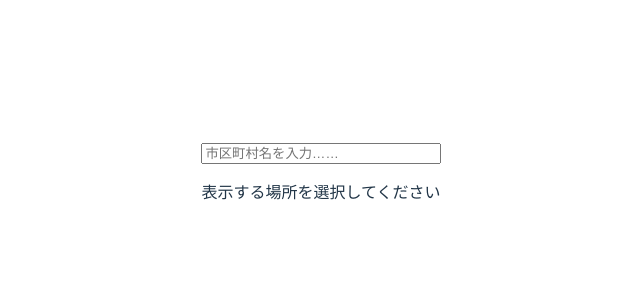
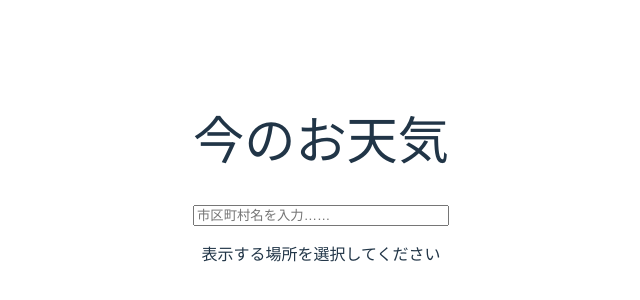
Before and after one commit to mimimiRoni/FeelingWeather, a React (Vite) app: page / in a window 1280 px wide. Shown: the part 220-520 px from the top of the page, without its empty margins (319-959 px from the left). Built offline with nearby package versions, Linux system fonts and the light colour scheme.

Commit message:
[update] タイトル追加

```diff
--- a/src/App.tsx
+++ b/src/App.tsx
@@ -24,6 +24,7 @@ function App() {
 
   return (
     <>
+      <h1>今のお天気</h1>
       <InputCity
         onSelected={([, value]) => {
           setCity(value);
```
